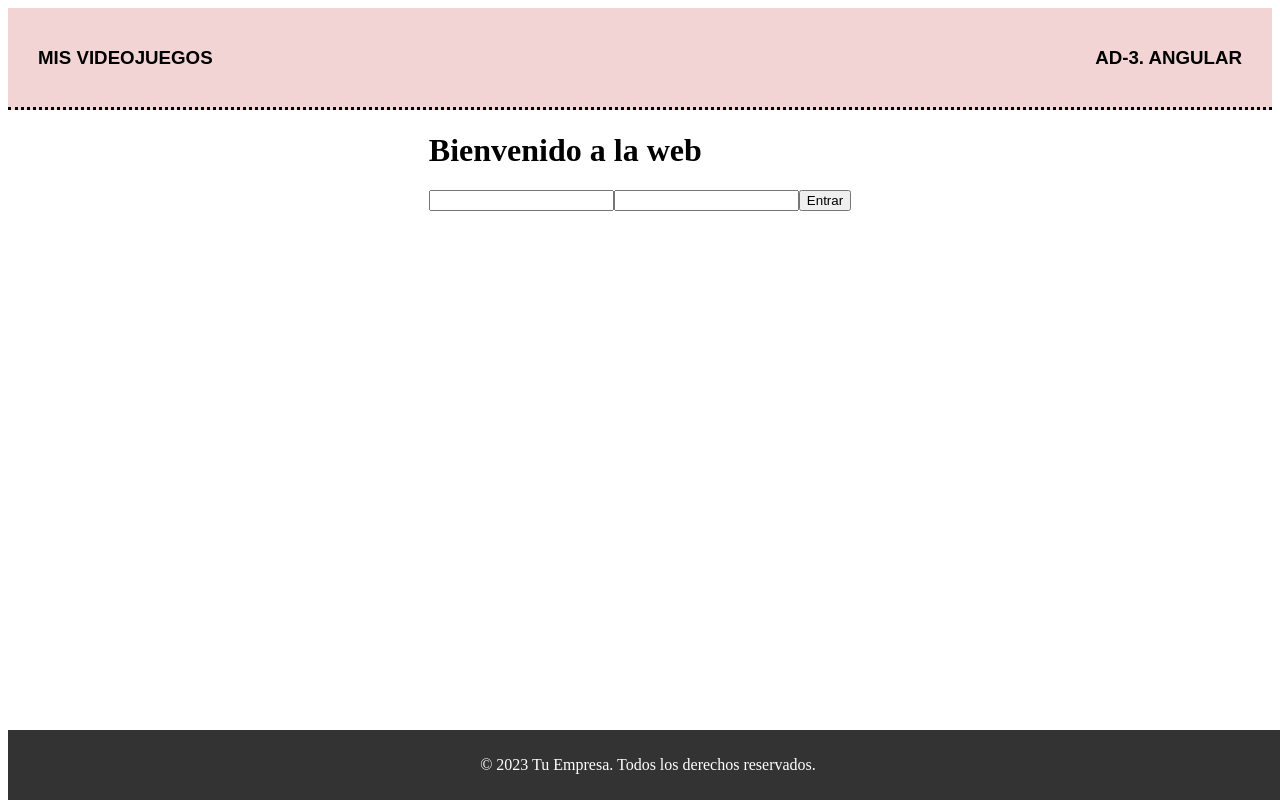
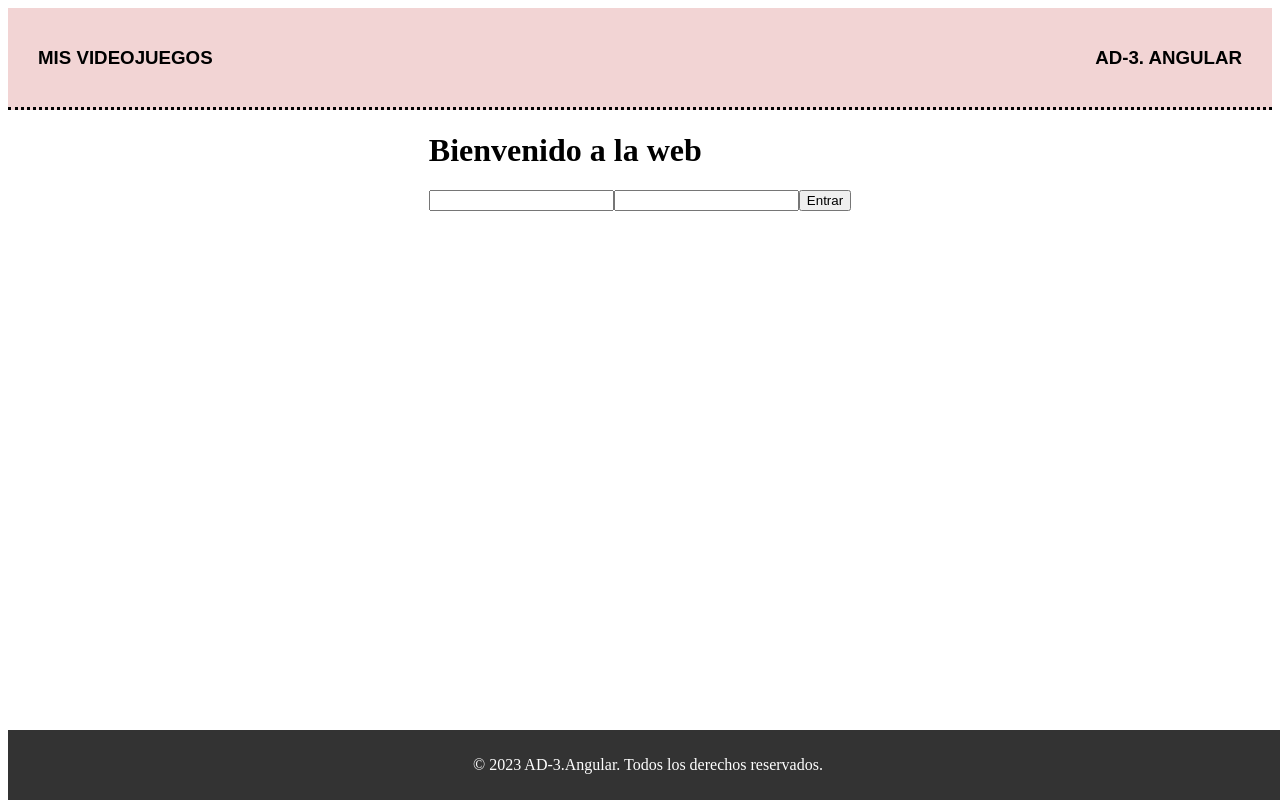
Before and after one commit to alejandro-paris/AE-3-Angular, an Angular app: page / in a window 1280 px wide. Built offline with nearby package versions, Linux system fonts and the light colour scheme.

Commit message:
comentarios servicios

```diff
--- a/src/app/Componente/footer/footer.component.html
+++ b/src/app/Componente/footer/footer.component.html
@@ -1,6 +1,6 @@
 
 <footer>
     <div class="container">
-      <p>&copy; 2023 Tu Empresa. Todos los derechos reservados.</p>
+      <p>&copy; 2023 AD-3.Angular. Todos los derechos reservados.</p>
     </div>
   </footer>
--- a/src/app/Componente/listado-videojuegos/listado-videojuegos.component.ts
+++ b/src/app/Componente/listado-videojuegos/listado-videojuegos.component.ts
@@ -33,12 +33,6 @@ export class ListadoVideojuegosComponent implements OnInit {
     this.usuarioActual = routerActive.snapshot.queryParams["nombre"]
   }
 
-  public seleccionar(idVideojuego : number) : void{
-
-    let videojuego = this._videojuegoService.acceder(idVideojuego)
-
-  }
-
   ngOnInit(): void {
 
   }
--- a/src/app/servicios/Usuarios.service.ts
+++ b/src/app/servicios/Usuarios.service.ts
@@ -36,6 +36,7 @@ export class UsuariosService {
     this.listaUsuarios.push(usuario)
    }
 
+//metodo que devuelve la lista de usuarios.
    public listar() : Usuario[]{
     return this.listaUsuarios
   }
--- a/src/app/servicios/videojuego.service.ts
+++ b/src/app/servicios/videojuego.service.ts
@@ -51,6 +51,7 @@ export class VideojuegoService {
     this.listaVideojuegos.push(videojuego)
   }
 
+  //metodo para acceder al videojuego a partir de su id.
   public acceder (id : number) : Videojuego | null {
     for (let a = 0; a<this.listaVideojuegos.length; a++){
       if(this.listaVideojuegos[a].id == id){
@@ -60,6 +61,7 @@ export class VideojuegoService {
     return null
   }
 
+  //metodo que devuelve la lista de videojuegos.
   public listar() : Videojuego[]{
     return this.listaVideojuegos
   }
```
